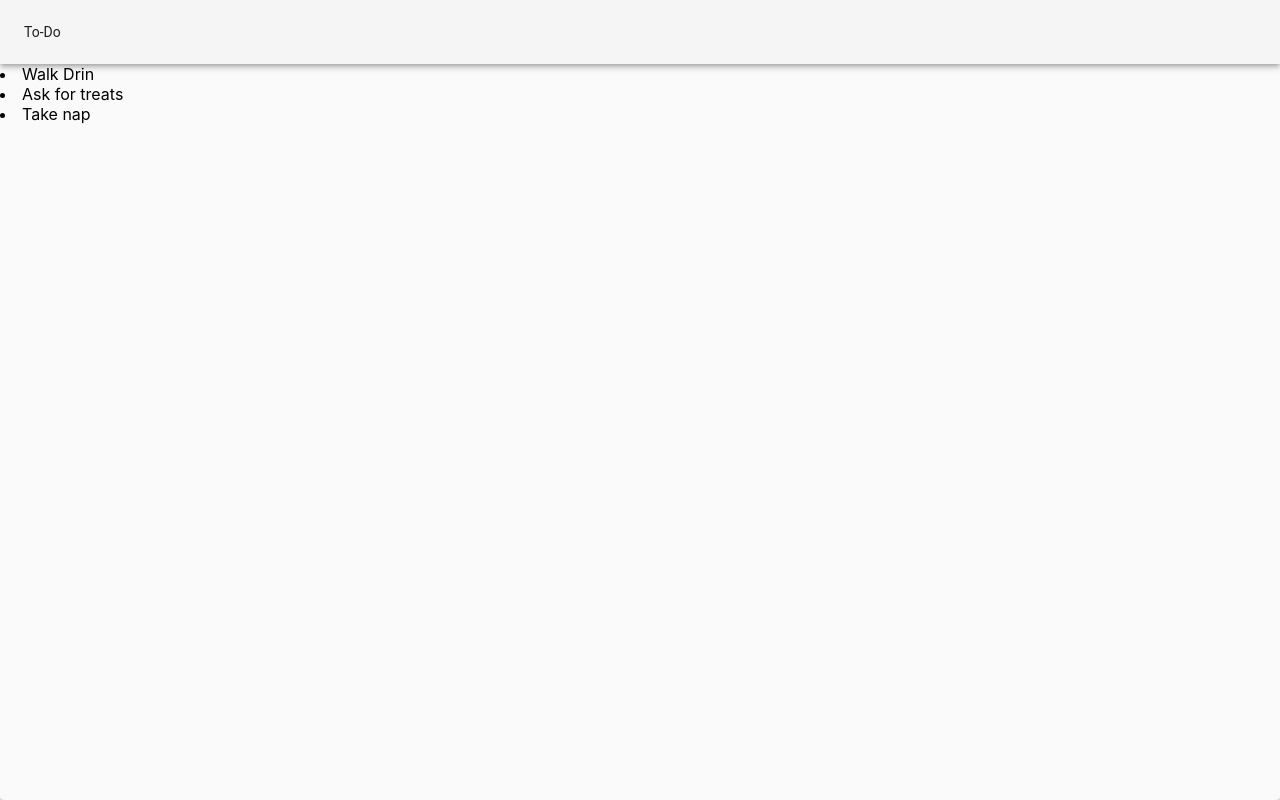
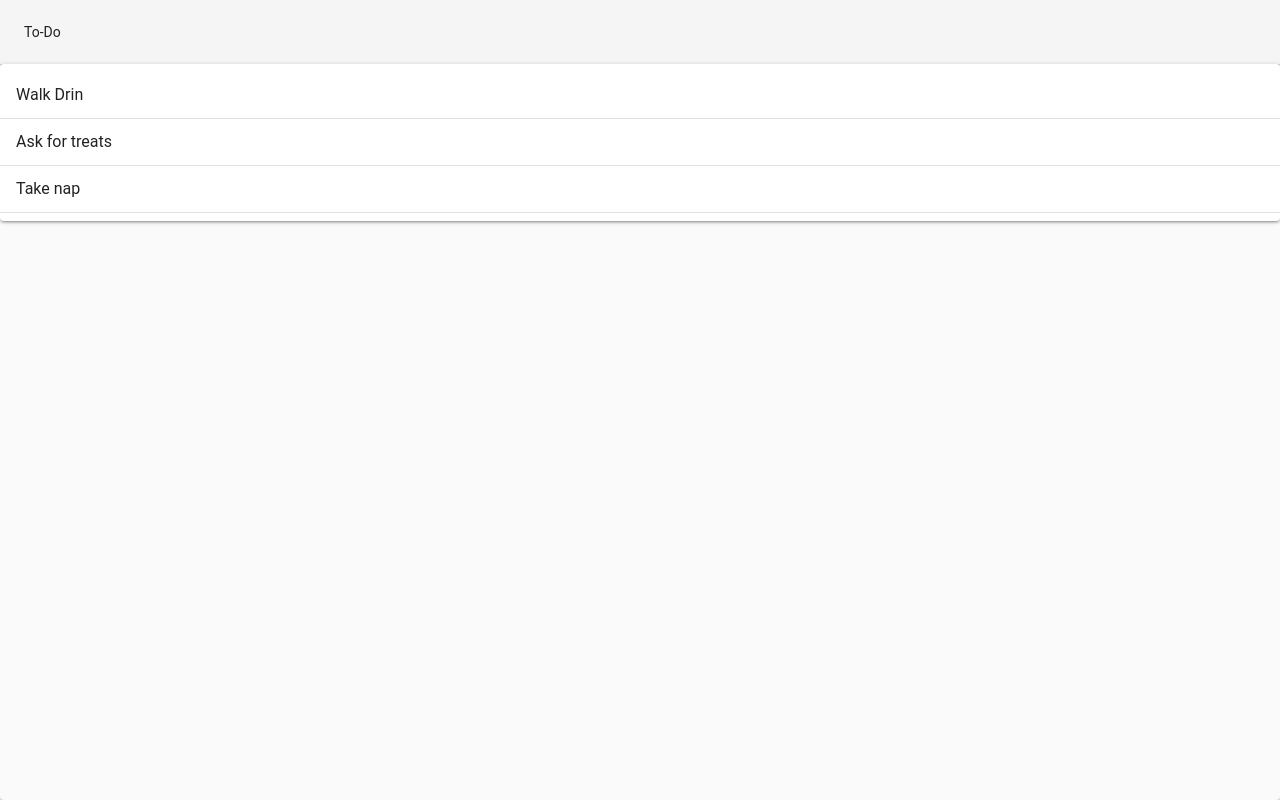
Before and after one commit to DrinKaziu/test-react-todomvc, a React (Create React App) app: page / in a window 1280 px wide. Built offline with nearby package versions, Linux system fonts and the light colour scheme.

Commit message:
style TodoList w/ Material-ui

```diff
--- a/src/Components/TodoList.js
+++ b/src/Components/TodoList.js
@@ -1,12 +1,24 @@
 import React from 'react';
+import Paper from '@material-ui/core/Paper';
+import List from '@material-ui/core/List';
+import ListItem from '@material-ui/core/ListItem';
+import ListItemText from '@material-ui/core/ListItemText';
+import Divider from '@material-ui/core/Divider';
 
 function TodoList(props) {
   return (
-    <div>
+    <Paper>
+      <List>
       {props.todos.map(todo => (
-        <li>{todo.task}</li>
+        <div>
+          <ListItem>
+            <ListItemText>{todo.task}</ListItemText>
+          </ListItem>
+          <Divider />
+        </div>
       ))}
-    </div>
+      </List>
+    </Paper>
   )
 }
 
```
